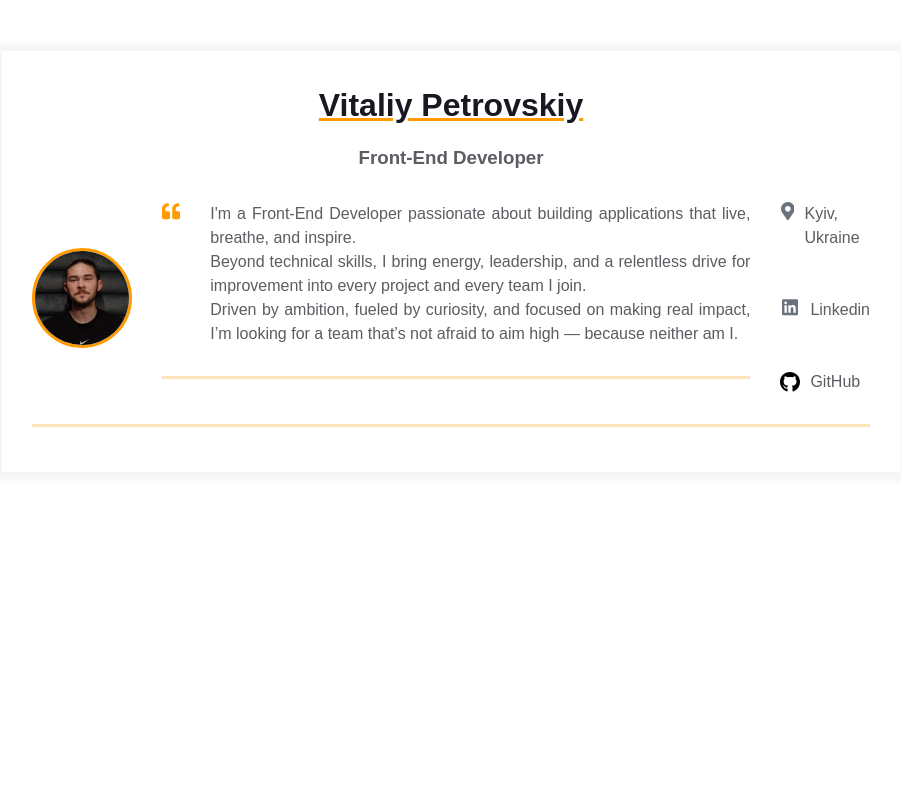
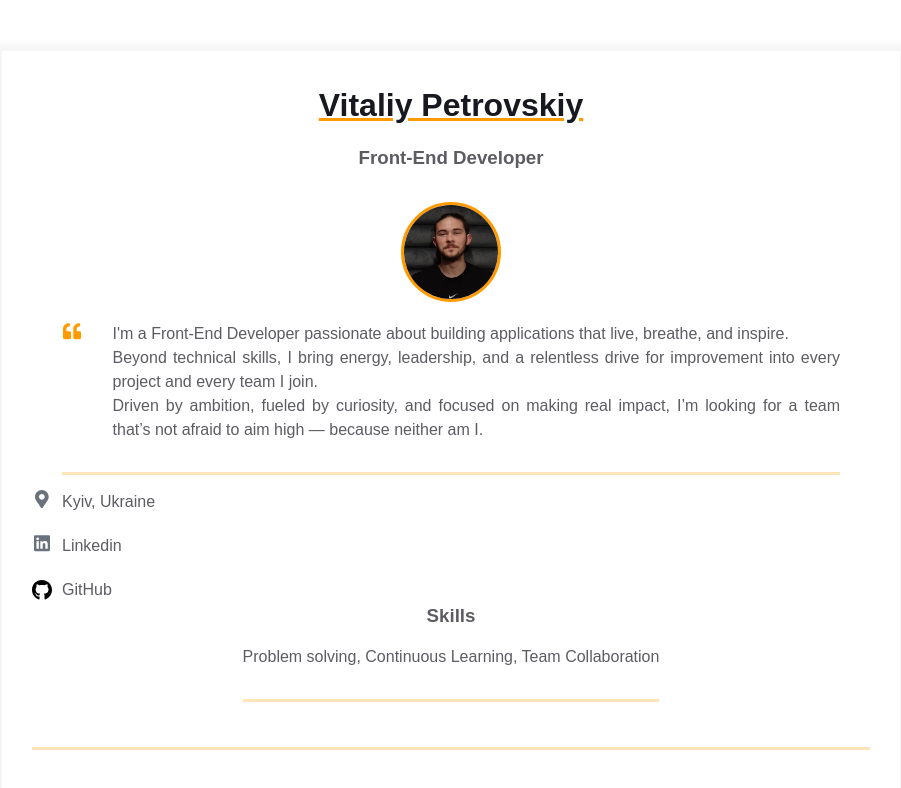
Before and after one commit to KOTFAN/homepage, a plain HTML site: page index.html in a window 1280 px wide. Shown: the whole page, without its empty margins (189-1090 px from the left). Drawn offline with Linux system fonts and the light colour scheme.

Commit message:
fix: bug with resume display

```diff
--- a/index.html
+++ b/index.html
@@ -17,11 +17,13 @@
                <h3 class="contact-info__sub-header">Front-End Developer</h3>
 
                <div class="contact_info_container fh">
-                  <div class="contact-info__block"></div>
+                  <div class="contact-info__block">
+                     <div class="contact-info__block contact-info__block--center contact-info__image">
+                        <img class="contact-info__avatar" src="assets/my_photo.jpg" alt="Avatar" />
+                     </div>
+                  </div>
 
-                  <div class="contact-info__block contact-info__block--center">
-                     <img class="contact-info__avatar" src="assets/my_photo.jpg" alt="Avatar" />
-                  </div>
+
                   <div class="container">
                      <div class="resume__block">
                         <div class="intro">
@@ -87,6 +89,16 @@
                         <span>GitHub</span>
                      </a>
                   </div>
+                  <div class="container">
+                     <div class="resume__block">
+                        <div class="skills">
+                           <h3 class="skills__header">Skills</h3>
+                           <p class="skills__text">
+                              Problem solving, Continuous Learning, Team Collaboration
+                           </p>
+                        </div>
+                     </div>
+                  </div>
                </div>
             </div>
          </div>
--- a/styles.css
+++ b/styles.css
@@ -74,6 +74,15 @@ body {
 
 /* Contact info styles */
 
+.contact_info_container {
+   flex-direction: column;
+}
+
+.contact-info__image {
+   margin: 0 auto 20px auto;
+
+}
+
 .contact-info__header,
 .contact-info__sub-header {
    text-align: center;
@@ -99,6 +108,7 @@ body {
 
 .contact-info__block--center {
    justify-content: center;
+   text-align: center;
 }
 
 .contact-info__item {
```
